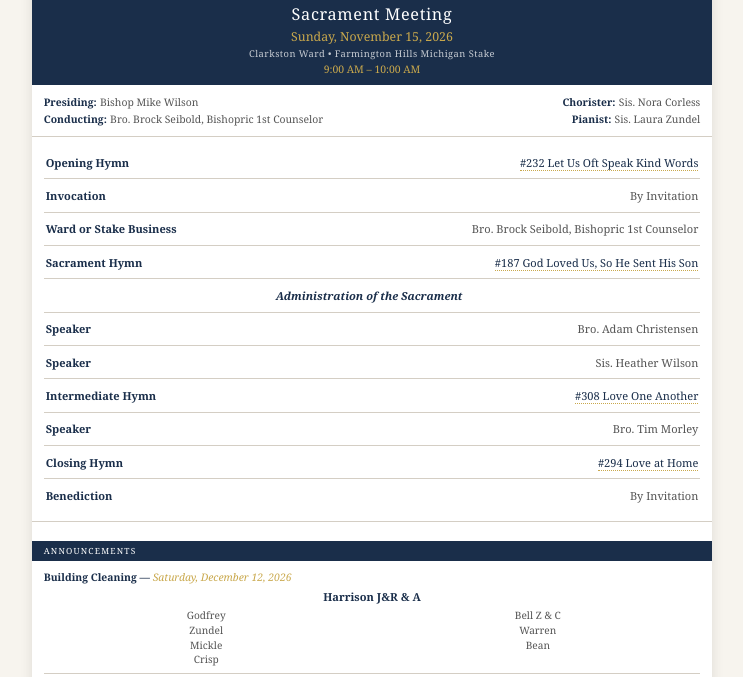
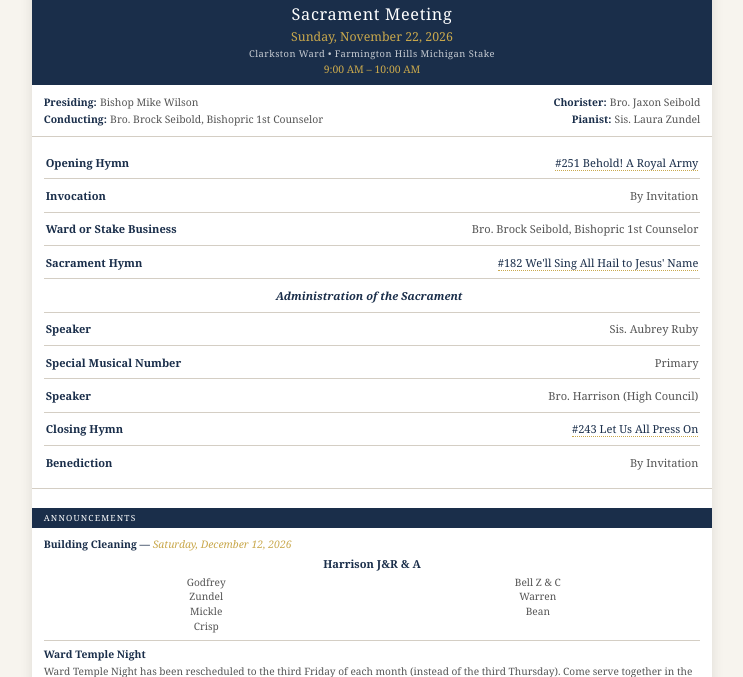
Before and after one commit to godfrea2407/clarkstonward, a plain HTML site: page index.html in a window 1280 px wide. Shown: the part 120-797 px from the top of the page, without its empty margins (268-1011 px from the left). Drawn offline with Linux system fonts and the light colour scheme.

Commit message:
Auto-generate program [skip ci]

```diff
--- a/index.html
+++ b/index.html
@@ -222,7 +222,7 @@
   <header>
     <img class="logo" src="images/word_media_image1.png" alt="The Church of Jesus Christ of Latter-day Saints" />
     <h1>Sacrament Meeting</h1>
-    <div class="hdate">Sunday, November 15, 2026</div>
+    <div class="hdate">Sunday, November 22, 2026</div>
     <div class="hward">Clarkston Ward &bull; Farmington Hills Michigan Stake</div>
     <div class="htime">9:00 AM – 10:00 AM</div>
   </header>
@@ -232,7 +232,7 @@
     <div class="card-body">
       <div class="officers">
         <div class="off-item"><span class="off-label">Presiding:</span><span class="off-name">Bishop Mike Wilson</span></div>
-        <div class="off-item"><span class="off-label">Chorister:</span><span class="off-name">Sis. Nora Corless</span></div>
+        <div class="off-item"><span class="off-label">Chorister:</span><span class="off-name">Bro. Jaxon Seibold</span></div>
         <div class="off-item"><span class="off-label">Conducting:</span><span class="off-name">Bro. Brock Seibold, Bishopric 1st Counselor</span></div>
         <div class="off-item"><span class="off-label">Pianist:</span><span class="off-name">Sis. Laura Zundel</span></div>
       </div>
@@ -244,16 +244,15 @@
     <div class="card-body">
       <table class="prog-table">
         <tbody>
-          <tr><td>Opening Hymn</td><td><a class="hymn-link" href="https://www.churchofjesuschrist.org/media/music/songs/let-us-oft-speak-kind-words?lang=eng" target="_blank">#232 Let Us Oft Speak Kind Words</a></td></tr>
+          <tr><td>Opening Hymn</td><td><a class="hymn-link" href="https://www.churchofjesuschrist.org/media/music/songs/behold-a-royal-army?lang=eng" target="_blank">#251 Behold! A Royal Army</a></td></tr>
           <tr><td>Invocation</td><td>By Invitation</td></tr>
           <tr><td>Ward or Stake Business</td><td>Bro. Brock Seibold, Bishopric 1st Counselor</td></tr>
-          <tr><td>Sacrament Hymn</td><td><a class="hymn-link" href="https://www.churchofjesuschrist.org/media/music/songs/god-loved-us-so-he-sent-his-son?lang=eng" target="_blank">#187 God Loved Us, So He Sent His Son</a></td></tr>
+          <tr><td>Sacrament Hymn</td><td><a class="hymn-link" href="https://www.churchofjesuschrist.org/media/music/songs/well-sing-all-hail-to-jesus-name?lang=eng" target="_blank">#182 We'll Sing All Hail to Jesus' Name</a></td></tr>
           <tr><td class="centered-row" colspan="2">Administration of the Sacrament</td></tr>
-          <tr><td>Speaker</td><td>Bro. Adam Christensen</td></tr>
-          <tr><td>Speaker</td><td>Sis. Heather Wilson</td></tr>
-          <tr><td>Intermediate Hymn</td><td><a class="hymn-link" href="https://www.churchofjesuschrist.org/media/music/songs/love-one-another?lang=eng" target="_blank">#308 Love One Another</a></td></tr>
-          <tr><td>Speaker</td><td>Bro. Tim Morley</td></tr>
-          <tr><td>Closing Hymn</td><td><a class="hymn-link" href="https://www.churchofjesuschrist.org/media/music/songs/love-at-home?lang=eng" target="_blank">#294 Love at Home</a></td></tr>
+          <tr><td>Speaker</td><td>Sis. Aubrey Ruby</td></tr>
+          <tr><td>Special Musical Number</td><td>Primary</td></tr>
+          <tr><td>Speaker</td><td>Bro. Harrison (High Council)</td></tr>
+          <tr><td>Closing Hymn</td><td><a class="hymn-link" href="https://www.churchofjesuschrist.org/media/music/songs/let-us-all-press-on?lang=eng" target="_blank">#243 Let Us All Press On</a></td></tr>
           <tr><td>Benediction</td><td>By Invitation</td></tr>
         </tbody>
       </table>
@@ -293,10 +292,6 @@
       <div class="ann-block">
         <div class="ann-title">Stake Choir Volunteers – Stake Conference</div>
         <div class="ann-text">Singers of all ages (Primary and up) are needed for the December 6 stake conference general session musical number, &quot;Tuya Es La Gloria,&quot; sung in English and Spanish. Practices are Sundays, November 15, 22, and 29, 4–5 p.m., at the Farmington Hills chapel. Stake Music Coordinator: Brother Brett Rowberry (message relayed by Justin Wong). <a href="https://www.youtube.com/watch?v=1Xa_rtbCGow" target="_blank">www.youtube.com/watch?v=1Xa_rtbCGow</a></div>
-      </div>
-      <div class="ann-block">
-        <div class="ann-title">Youth Discussion</div>
-        <div class="ann-text">Sunday, November 15, 6–7 p.m., at the Wilson home, hosted by Bishop Mike Wilson. All Young Men, Young Women, and leaders are invited; friends are welcome. Submit questions or topics ahead with the form linked below. <a href="https://docs.google.com/forms/d/e/1FAIpQLSfwOT2IHcZA4arpp2SfQGoCGFzL7_fgvl0_H_W2yce4YqxmNw/viewform?usp=publish-editor" target="_blank">docs.google.com/forms/d/e/1FAIpQLSfwOT2IHcZA4arpp2SfQGoCGFzL7_fgvl0_H_W2yce4YqxmNw/viewform?usp=publish-editor</a></div>
       </div>
       <div class="ann-block">
         <div class="ann-title">Youth Session of Stake Conference</div>
```
Also changed, not shown: 1 other file.
